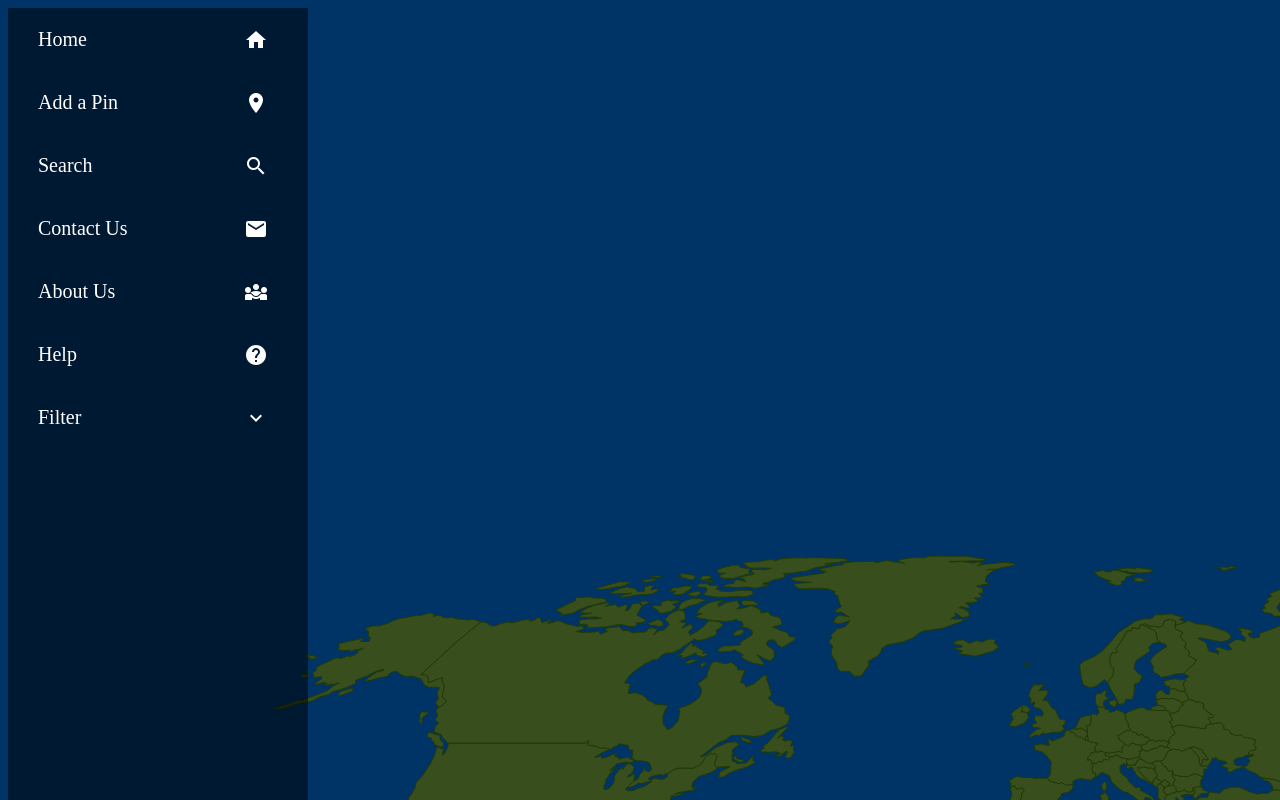
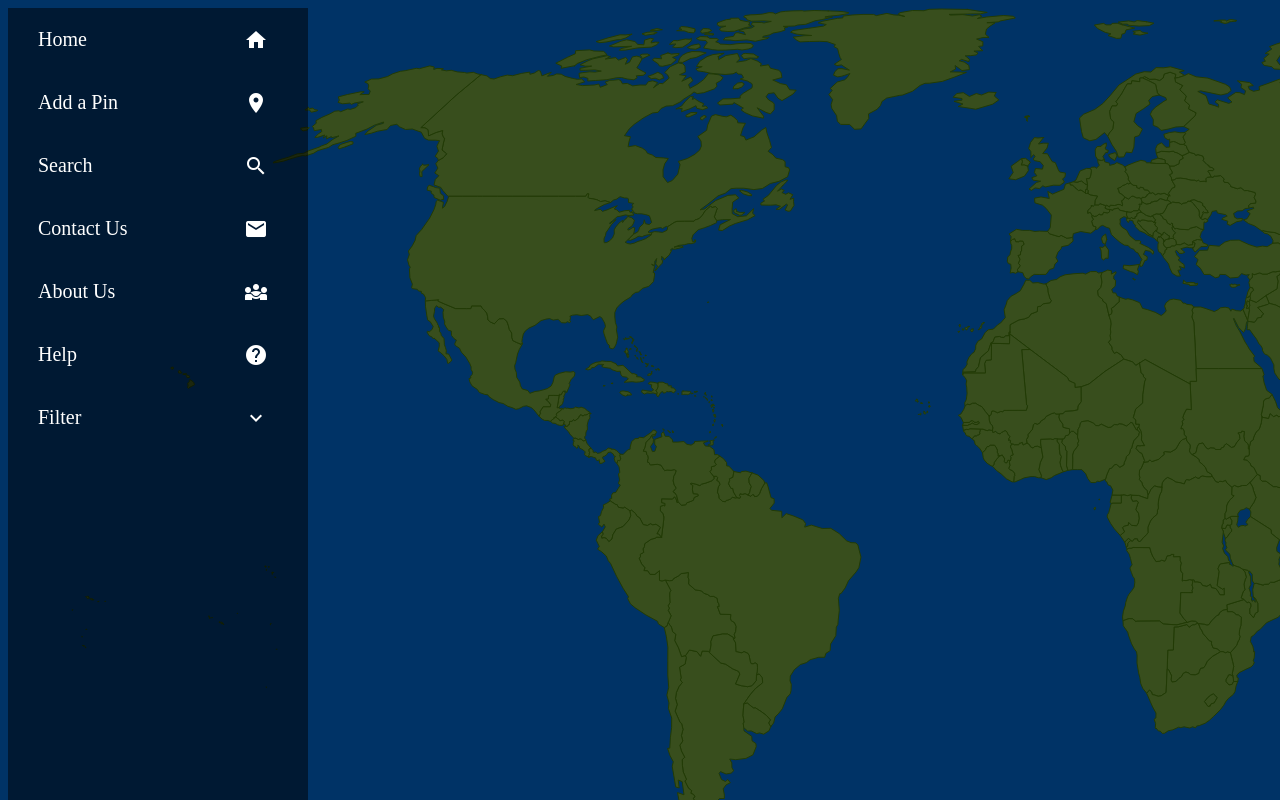
Before and after one commit to upcs/cs341-spring-2024-cisgo-afternoon, a React (Create React App) app in the folder client/: page / in a window 1280 px wide. Shown: the top 800 px of the page. Built offline with nearby package versions, Linux system fonts and the light colour scheme; no server answers.

Commit message:
mouse styling working

```diff
--- a/client/src/pages/Home.js
+++ b/client/src/pages/Home.js
@@ -1,4 +1,4 @@
-import React, { useEffect, useState } from 'react';
+import React, { useRef, useEffect, useState } from 'react';
 import axios from 'axios';
 
 import '../static/css/pages/Home.css';
@@ -9,21 +9,22 @@ const Home = () => {
   const [experiences, setExperiences] = useState([]);
   const [loading, setLoading] = useState([]);
   const [map, setMap] = useState(null)
+  const ourRef = useRef(null);
 
   // start of panning code
   const [pointerDown, setPointerDown] = useState(false);
-  const [pointerOrigin, setPointerOrigin] = useState({ x: 0, y: 0 });
-  const [viewBox, setViewBox] = useState({
+  const [scrolling, setScrolling] = useState(false);
+
+  // coordinates of the mouse's position
+  const coords = useRef({
         x: 0,
         y: 0,
-        width: 2000, // You may replace this with the appropriate initial width
-        height: 857 // You may replace this with the appropriate initial height
+        scrollLeft: 0,
+        scrollTop: 0
     });
 
-  const [newViewBox, setNewViewBox] = useState({ x: 0, y: 0 });
-
   // returns a point (the coordinate of the user's click)
-  function getPoint(e) {
+  const getPoint = (e) => {
     const point = { x: 0, y: 0 }; // initial point
       // checks if user clicks the screen and gets coordinates
       if (e.targetTouches) {
@@ -38,45 +39,65 @@ const Home = () => {
   }
 
   // sets the position for when a user clicks the screen
-  function handleMouseDown(e) {
+  const handleMouseDown = (e) => {
+
+      if (!ourRef.current) return
+      console.log(getPoint(e));
       const position = getPoint(e);
-      setPointerDown(true);
-      setPointerOrigin({ x: position.x, y: position.y });
-      document.body.style.cursor = "grabbing";
+      const startX = e.pageX - position.offsetLeft;
+      const startY = e.pageY - position.offsetTop;
+      const scrollX = position.scrollLeft;
+      const scrollY = position.scrollTop;
+      coords.current = { startX, startY, scrollX, scrollY }
+      setPointerDown(true)
+      document.body.style.cursor = "grabbing"
+
+
   }
 
   // handles grabbing and scrolling events
-  function handleMouseMove(e) {
-      if (!pointerDown) return; // returns if the user isn't holding down on the screen
+  const handleMouseMove = (e) => {
+      if (!pointerDown || !ourRef.current) return; // returns if the user isn't holding down on the screen
       e.preventDefault(); // Prevents user from selecting something on the page
 
       // calculates and saves the new position
       const position = getPoint(e);
-      const newViewBoxX = viewBox.x - ((position.x - pointerOrigin.x) * 0.8);
-      const newViewBoxY = viewBox.y - ((position.y - pointerOrigin.y) * 0.8);
+      const startX = e.pageX - position.offsetLeft;
+      const startY = e.pageY - position.offsetTop;
+      const walkX = (startX - coords.current.startX) * 0.8;
+      const walkY = (startY - coords.current.startY) * 0.8;
+      position.scrollLeft = coords.current.scrollLeft - walkX;
+      position.scrollTop = coords.current.scrollTop - walkY;
 
-      // sets the new box with the new coordinates
-      setNewViewBox({ x: newViewBoxX, y: newViewBoxY });
-      // You should use state setter to update viewBox instead of direct mutation
-      setViewBox({x: newViewBoxX, y: newViewBoxY });
+      // // sets the new box with the new coordinates
+      // setNewViewBox({ x: newViewBoxX, y: newViewBoxY });
+      // // You should use state setter to update viewBox instead of direct mutation
+      // setViewBox({x: newViewBoxX, y: newViewBoxY });
+      document.body.style.cursor = "grabbing";
+      setScrolling(true)
+      console.log(position);
   }
 
   // resets cursor when the user unclicks
-  function handleMouseUp() {
-      setPointerDown(false);
+  const handleMouseUp = () => {
+      if (!ourRef.current) return
       document.body.style.cursor = "grab";
+      setPointerDown(false)
+      setScrolling(false)
 
-      viewBox.x = newViewBox.x;
-      viewBox.y = newViewBox.y;
+      // viewBox.x = newViewBox.x;
+      // viewBox.y = newViewBox.y;
   }
 
   // resets cursor when the mouse leaves a country
-  function handleMouseLeave() {
-      setPointerDown(false);
+  const handleMouseLeave = () => {
+      if (!ourRef.current) return
       document.body.style.cursor = "grab";
 
-      viewBox.x = newViewBox.x;
-      viewBox.y = newViewBox.y;
+      setPointerDown(false)
+      setScrolling(false)
+      // viewBox.x = newViewBox.x;
+      // viewBox.y = newViewBox.y;
   }
 
   useEffect(() => {
@@ -100,11 +121,9 @@ const Home = () => {
   return (
     <div>
       <NavBar />
-      <svg id="world_map" viewBox={`${viewBox.x} ${viewBox.y} ${viewBox.width} ${viewBox.height}`}
-        onMouseDown={handleMouseDown} onMouseMove={handleMouseMove} onMouseUp={handleMouseUp} onMouseLeave={handleMouseLeave}>
-          {map.render()}
-      </svg>
-      {map.render()}
+      <div ref={ourRef} onMouseDown={handleMouseDown} onMouseMove={handleMouseMove} onMouseLeave={handleMouseLeave} onMouseUp={handleMouseUp}>
+        {map.render()}
+      </div>
     </div>
   );
 }
```
